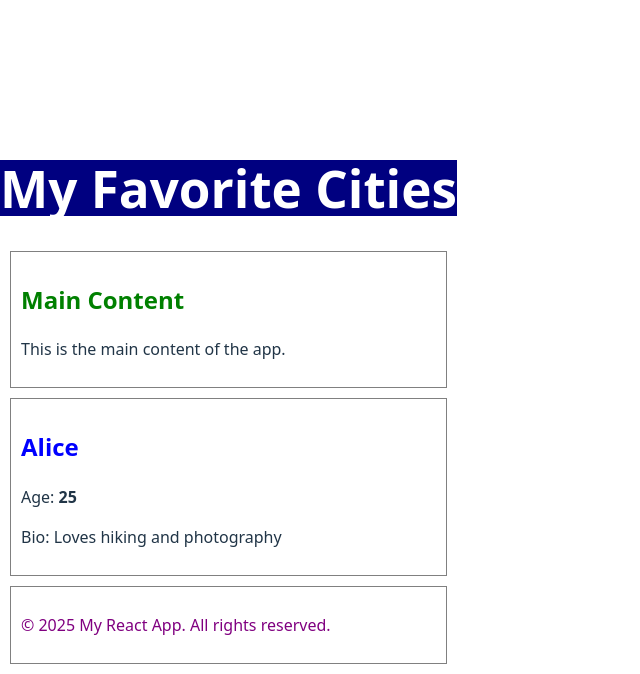
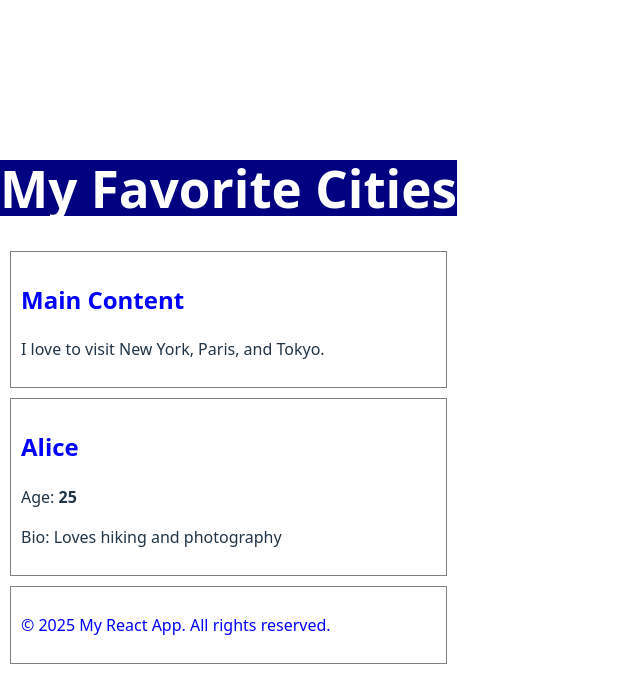
Before and after one commit to Mink-19/alx-fe-reactjs, a React (Vite) app in the folder alx-react-app-new/: page / in a window 1280 px wide. Shown: the top 674 px of the page, without its empty margins (0-640 px from the left). Built offline with nearby package versions, Linux system fonts and the light colour scheme.

Commit message:
Updated changes in both MainContent.jsx and Footer.jsx

```diff
--- a/alx-react-app-new/src/components/Footer.jsx
+++ b/alx-react-app-new/src/components/Footer.jsx
@@ -1,7 +1,8 @@
+// src/components/Footer.jsx
 const Footer = () => {
   return (
     <footer style={{ border: '1px solid gray', padding: '10px', margin: '10px' }}>
-      <p style={{ color: 'purple' }}>&copy; 2025 My React App. All rights reserved.</p>
+      <p style={{ color: 'blue' }}>&copy; 2025 My React App. All rights reserved.</p>
     </footer>
   );
 };
--- a/alx-react-app-new/src/components/MainContent.jsx
+++ b/alx-react-app-new/src/components/MainContent.jsx
@@ -1,8 +1,9 @@
+// src/components/MainContent.jsx
 const MainContent = () => {
   return (
     <div style={{ border: '1px solid gray', padding: '10px', margin: '10px' }}>
-      <h2 style={{ color: 'green' }}>Main Content</h2>
-      <p>This is the main content of the app.</p>
+      <h2 style={{ color: 'blue' }}>Main Content</h2>
+      <p>I love to visit New York, Paris, and Tokyo.</p>
     </div>
   );
 };
```
